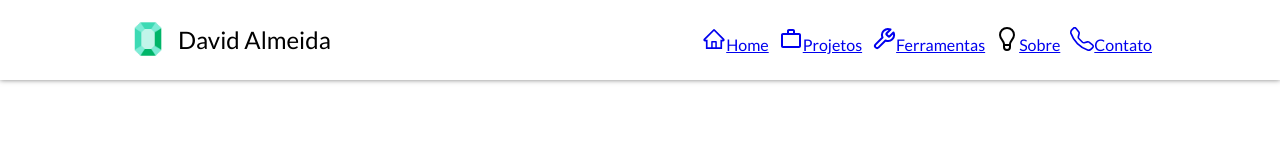
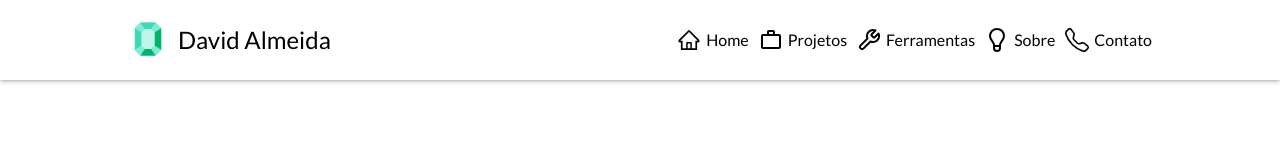
Before and after one commit to emeraldknight-sp/portfolio-desenvolvedor-web, a React (Create React App) app: page /projects in a window 1280 px wide. Shown: the top 160 px of the page. Built offline with nearby package versions, Linux system fonts and the light colour scheme.

Commit message:
💄 Add or update the UI and style files

```diff
--- a/src/components/Menu/Menu.style.css
+++ b/src/components/Menu/Menu.style.css
@@ -34,8 +34,17 @@
   flex-direction: row;
   justify-content: center;
   align-items: center;
+  cursor: pointer;
+}
+
+.menu__option--header a {
+  display: flex;
+  flex-direction: row;
+  justify-content: center;
+  align-items: center;
   gap: 5px;
-  cursor: pointer;
+  text-decoration: none;
+  color: var(--black-fixed);
 }
 
 .menu__option--header svg {
```
